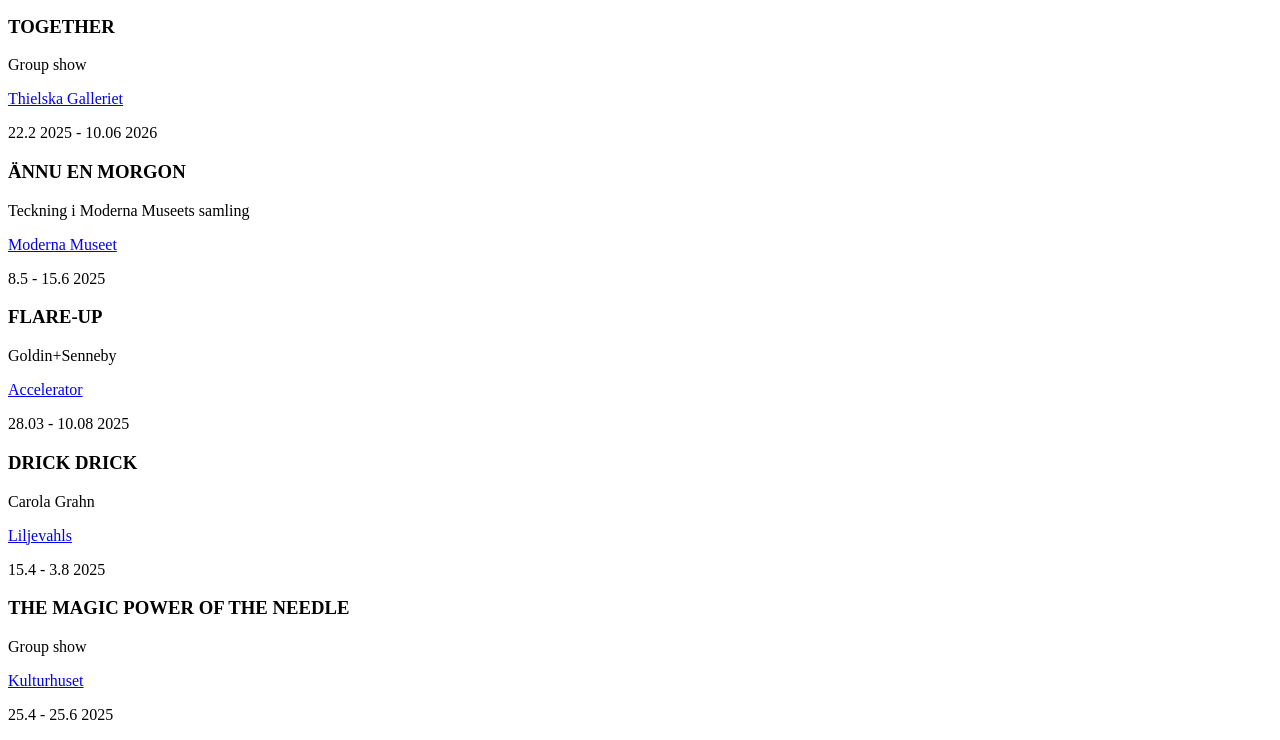
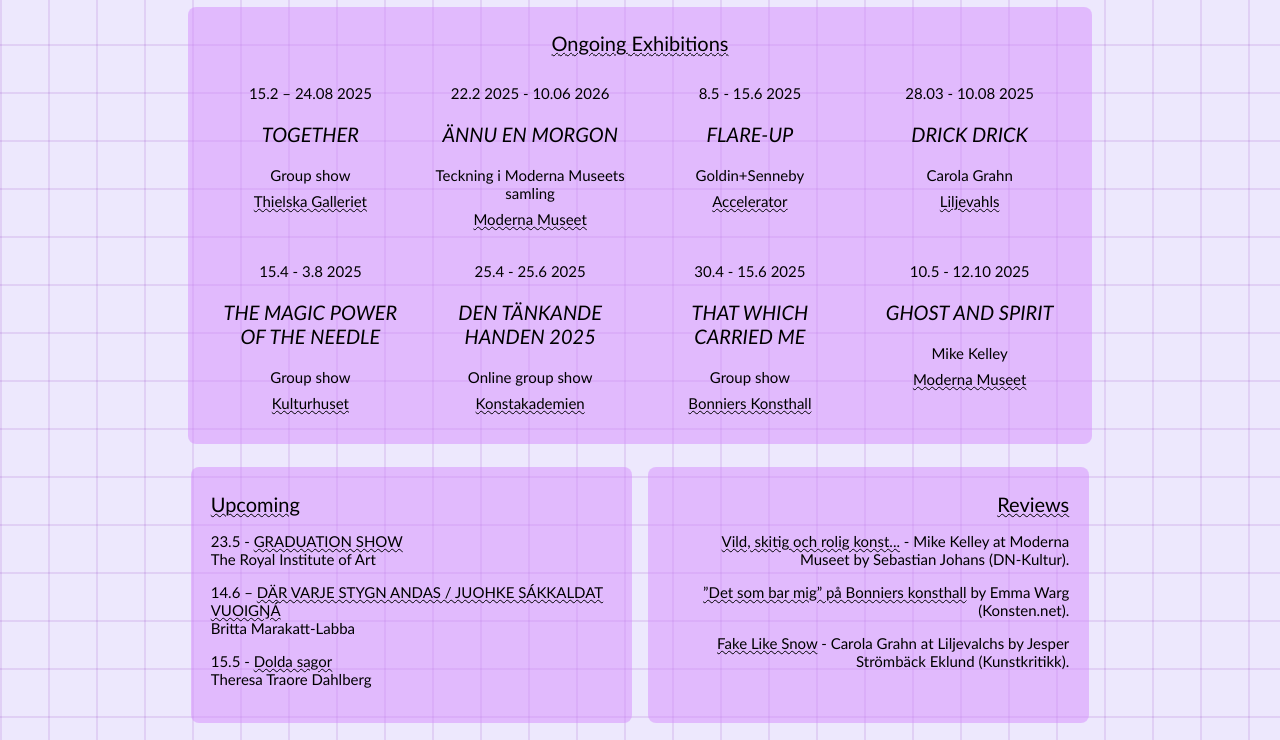
Before and after one commit to mrimttsn/Build-a-News-Site, a plain HTML site: page CODE/index.html in a window 1280 px wide. Shown: the part 148-888 px from the top of the page. Drawn offline with Linux system fonts and the light colour scheme.

Commit message:
Update index.html

```diff
--- a/CODE/index.html
+++ b/CODE/index.html
@@ -5,7 +5,7 @@
   <meta charset="UTF-8">
   <meta name="viewport" content="width=device-width, initial-scale=1.0">
   <title>ART GUIDE STHLM</title>
-  <link rel="stylesheet" href="./media.css" />
+  <link rel="stylesheet" href="./style.css" />
 </head>
 
 <body>
```
